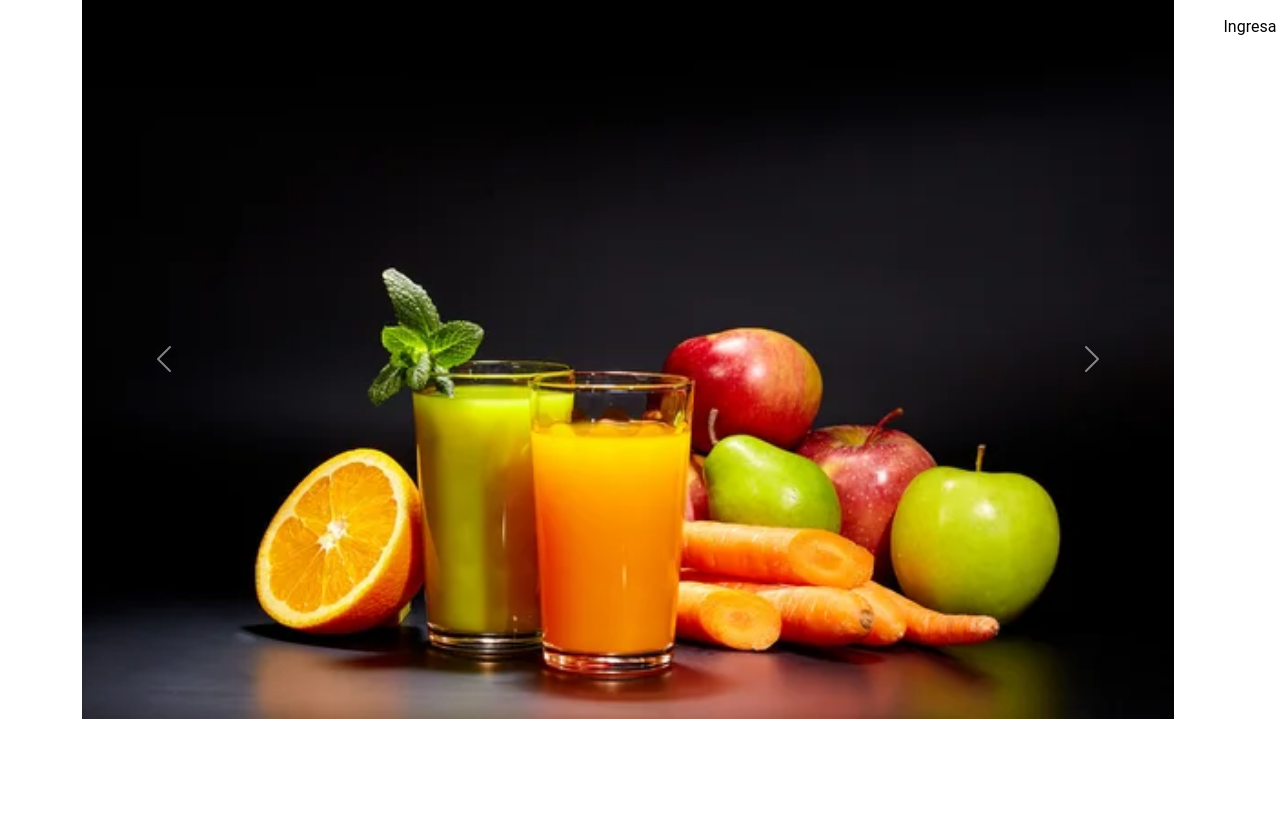
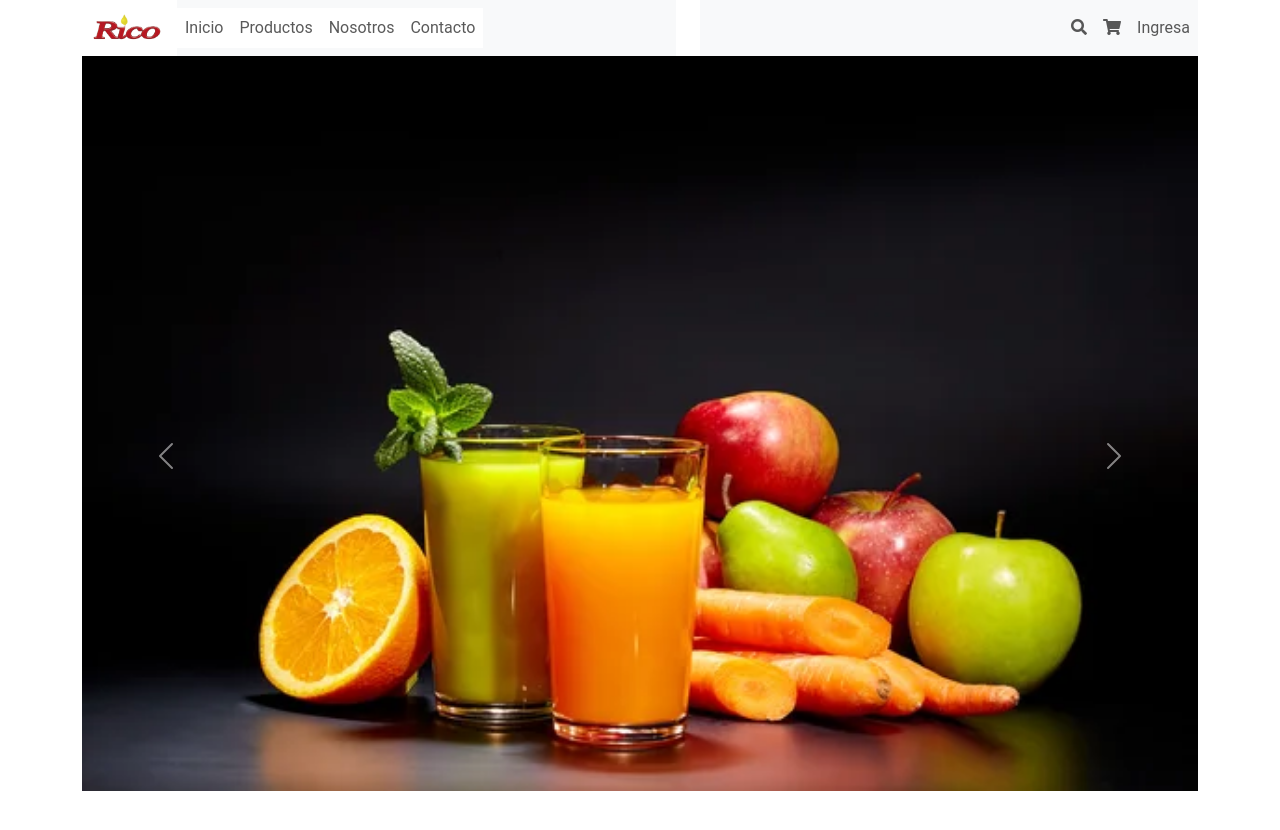
Before and after one commit to fmascarell/coder-desarrollo-web, a plain HTML site: page index.html in a window 1280 px wide. Before the commit the page ends 800 px from the top, so only its background shows below. Drawn offline with nearby package versions, Linux system fonts and the light colour scheme.

Commit message:
cambios carrusel

```diff
--- a/css/style.css
+++ b/css/style.css
@@ -7,69 +7,17 @@ body {
     font-family: 'Roboto', sans-serif;
 }
 
-header {
-    background-color: white;
-    display: inline-block;
-    position: fixed;
-    top: 0;
-    width: 100%;
-    margin-bottom: 20px;
-    overflow: auto;
-    min-width: 700px;
-    height: 50px;
-    z-index: 0;
-}
-
-header nav a {
-    text-decoration: none;
-    color: black;
-}
-
-.logo,
-/*forma de resumir que a ambos se le aplicarán los mismos estilos*/
-nav {
-    display: inline-block;
-    vertical-align: middle;
-    padding-top: 5px;
-}
-
-nav{
-    width: 90%;
-    min-width: 500px;
-}
-
 .logo {
     margin-right: 10px;
     width: 70px;
     margin-left: 10px;
+    vertical-align: middle;
 }
 
-.right-div {
-    float: right;
+.custom {
+    background-color: white;
 }
 
-nav ul {
-    list-style-type: none;
-    margin: 0;
-    padding: 0;
-    display: inline-block;
+.custom-carousel {
+    height: 800px;
 }
-
-nav ul li {
-    display: inline-block;
-    margin-right: 10px;
-    padding-left: 20px;
-    padding-top: 10px;
-}
-
-nav div{
-    display: inline-block;
-    padding-top: 5px;
-    padding-left: 10px;
-}
-
-main {
-    width: 100%;
-    margin-top: 20px;
-
-}
--- a/index.html
+++ b/index.html
@@ -11,43 +11,63 @@
     <link href="https://cdn.jsdelivr.net/npm/bootstrap@5.3.0/dist/css/bootstrap.min.css" rel="stylesheet"
         integrity="sha384-9ndCyUaIbzAi2FUVXJi0CjmCapSmO7SnpJef0486qhLnuZ2cdeRhO02iuK6FUUVM" crossorigin="anonymous">
     <link rel="stylesheet" href="./css/style.css">
+    <link rel="stylesheet" href="https://cdnjs.cloudflare.com/ajax/libs/font-awesome/5.15.3/css/all.min.css">
 </head>
+
 <body>
     <div class="container">
-        <header class="row">
-            <div class="col">
+        <header class="row custom">
+            <div class="col-1 d-flex align-items-center">
                 <!-- Contenido del encabezado -->
                 <a href="#"><img class="logo" src="./images/logo.png" alt="Logo Rico"></a>
             </div>
             <div class="col">
-                <nav>
-                    <ul>
-                        <li><a href="#">Inicio</a></li>
-                        <li><a href="./pages/productos.html">Productos</a></li>
-                        <li><a href="./pages/nosotros.html">Nosotros</a></li>
-                        <li><a href="./pages/contacto.html">Contacto</a></li>
+                <nav class="navbar navbar-expand-lg navbar-light bg-light custom">
+                    <ul class="custom navbar-nav">
+                        <li class="nav-item">
+                            <a class="nav-link" href="#">Inicio</a>
+                        </li>
+                        <li class="nav-item">
+                            <a class="nav-link" href="./pages/productos.html">Productos</a>
+                        </li>
+                        <li class="nav-item">
+                            <a class="nav-link" href="./pages/nosotros.html">Nosotros</a>
+                        </li>
+                        <li class="nav-item">
+                            <a class="nav-link" href="./pages/contacto.html">Contacto</a>
+                        </li>
                     </ul>
-                    <div class="right-div">
-                        <a href="#" class="search-icon"><i class="fas fa-search"></i></a>
-                        <a href="#" class="cart-icon"><i class="fas fa-shopping-cart"></i></a>
-                        <div><a href="./pages/ingresa.html">Ingresa</a></div>
-                    </div>
+                </nav>
+            </div>
+            <div class="col">
+                <nav class="navbar navbar-expand-lg navbar-light bg-light justify-content-end custom">
+                    <ul class="navbar-nav">
+                        <li class="nav-item">
+                            <a href="#" class="nav-link search-icon"><i class="fas fa-search"></i></a>
+                        </li>
+                        <li class="nav-item">
+                            <a href="#" class="nav-link cart-icon"><i class="fas fa-shopping-cart"></i></a>
+                        </li>
+                        <li class="nav-item">
+                            <div><a class="nav-link" href="./pages/ingresa.html">Ingresa</a></div>
+                        </li>
+                    </ul>
                 </nav>
             </div>
         </header>
         <main class="row">
             <div class="col">
                 <!-- Carrusel de imágenes -->
-                <div id="carouselExampleInterval" class="carousel slide" data-bs-ride="carousel">
-                    <div class="carousel-inner">
+                <div id="carouselExampleInterval" class="carousel slide custom-carousel" data-bs-ride="carousel">
+                    <div class="carousel-inner custom-carousel">
                         <div class="carousel-item active" data-bs-interval="10000">
-                            <img src="./images/portada5.jpg" class="d-block w-100" alt="...">
+                            <img src="./images/portada5.jpg" class="d-block w-100" alt="portada uno">
                         </div>
                         <div class="carousel-item" data-bs-interval="2000">
-                            <img src="./images/portada4.jpeg" class="d-block w-100" alt="...">
+                            <img src="./images/portada4.jpeg" class="d-block w-100" alt="portada dos">
                         </div>
                         <div class="carousel-item">
-                            <img src="./images/portada6.jpg" class="d-block w-100" alt="...">
+                            <img src="./images/portada6.jpg" class="d-block w-100" alt="portada tres">
                         </div>
                     </div>
                     <button class="carousel-control-prev" type="button" data-bs-target="#carouselExampleInterval"
```
